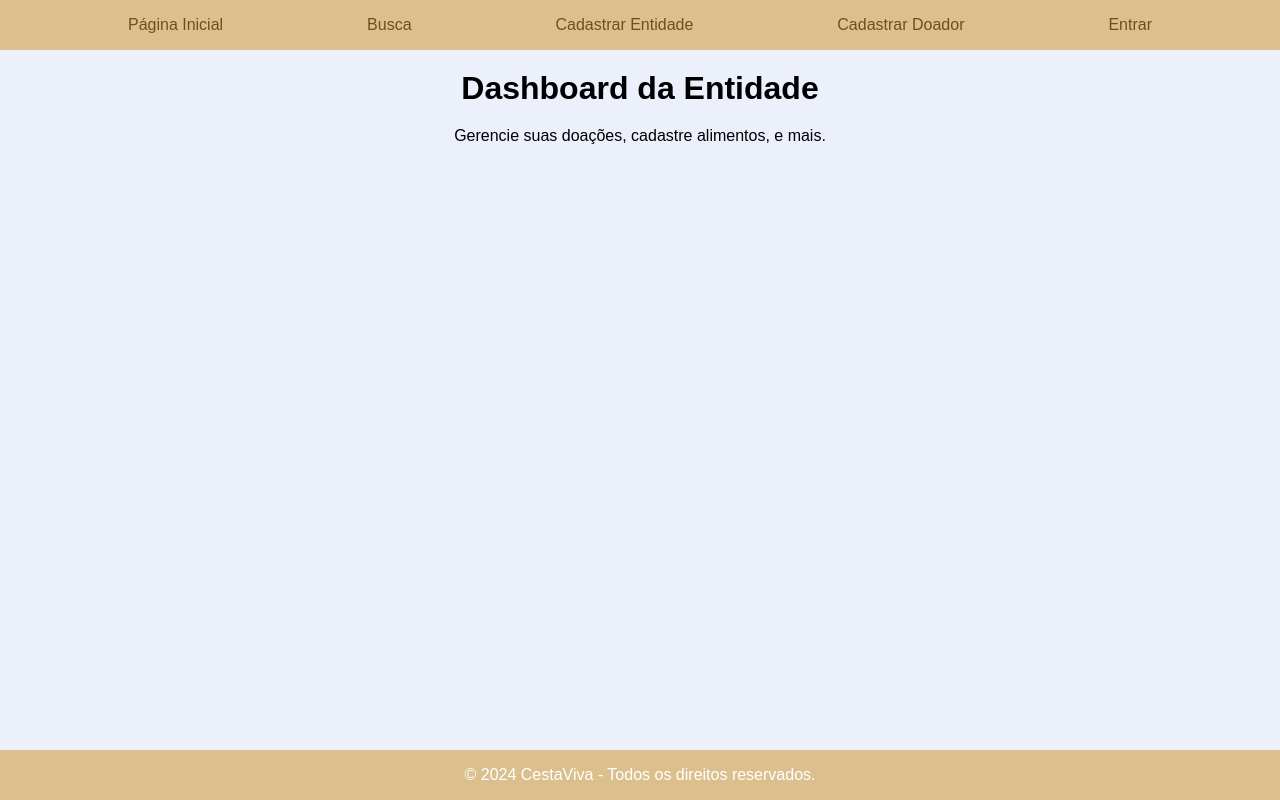
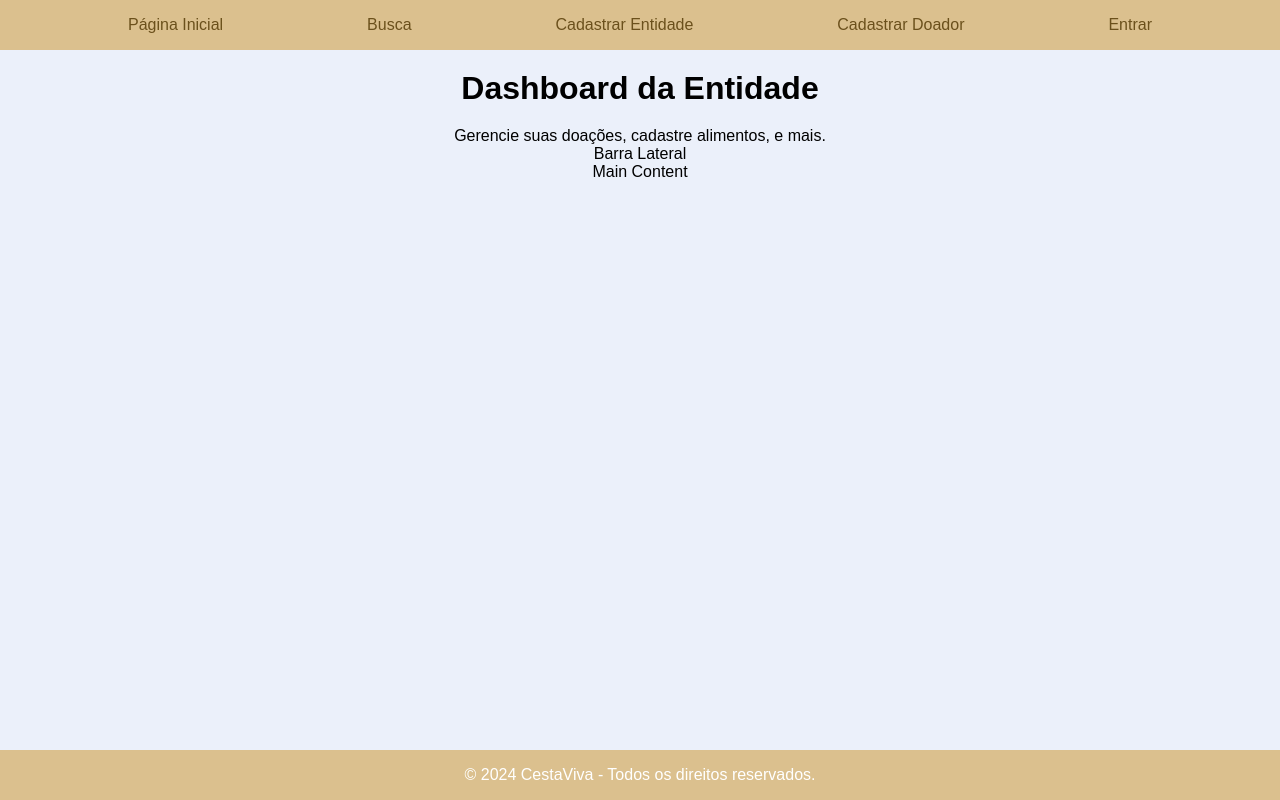
Before and after one commit to Amicuchi/CestaViva, a React (Vite) app: page /dashboard-entidade in a window 1280 px wide. Built offline with nearby package versions, Linux system fonts and the light colour scheme.

Commit message:
Início do desenvolvimento do Dashboard

```diff
--- /dev/null
+++ b/src/components/dashboardComponents/DashboardHeader.jsx
@@ -0,0 +1,8 @@
+export default function DashboardHeader() {
+    return (
+        <>
+            <h1>Dashboard da Entidade</h1>
+            <p>Gerencie suas doações, cadastre alimentos, e mais.</p>
+        </>
+    );
+}
--- /dev/null
+++ b/src/components/dashboardComponents/DashboardMain.jsx
@@ -0,0 +1,7 @@
+export default function DashboardMain() {
+    return (
+        <>
+            <p>Main Content</p>
+        </>
+    );
+}
--- /dev/null
+++ b/src/components/dashboardComponents/DashboardSidebar.jsx
@@ -0,0 +1,7 @@
+export default function DashboardSidebar() {
+    return (
+        <>
+            <p>Barra Lateral</p>
+        </>
+    );
+}
--- a/src/pages/DashboardEntidade.jsx
+++ b/src/pages/DashboardEntidade.jsx
@@ -1,8 +1,13 @@
+import DashboardHeader from "../components/dashboardComponents/DashboardHeader";
+import DashboardMain from "../components/dashboardComponents/DashboardMain";
+import DashboardSidebar from "../components/dashboardComponents/DashboardSidebar";
+
 function DashboardEntidade() {
     return (
         <>
-            <h1>Dashboard da Entidade</h1>
-            <p>Gerencie suas doações, cadastre alimentos, e mais.</p>
+            <DashboardHeader />
+            <DashboardSidebar />
+            <DashboardMain />
         </>
     );
 }
```
Also changed, not shown: src/components/Button.jsx (deleted, +0 -9 lines), src/assets/CestaViva-Logo.png (deleted), src/assets/grupo.jpg (deleted), src/styles/Dashboard.css (added).
